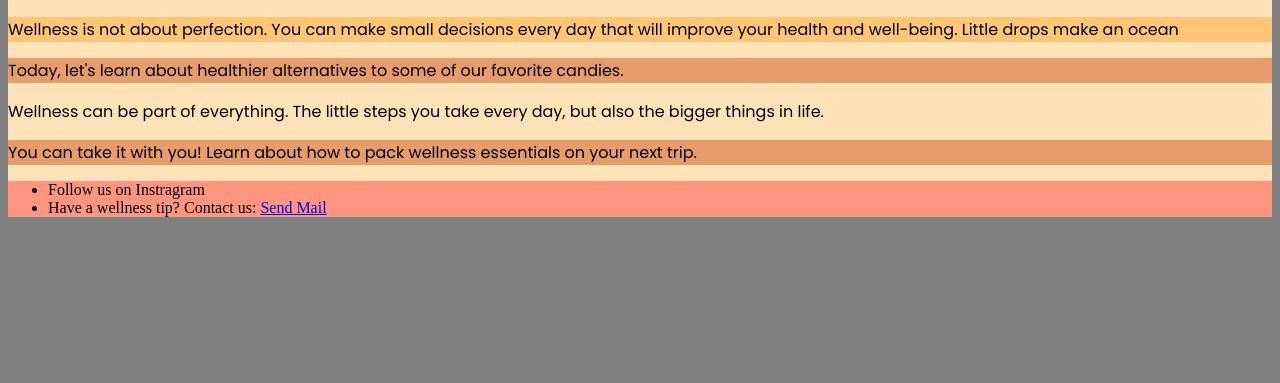
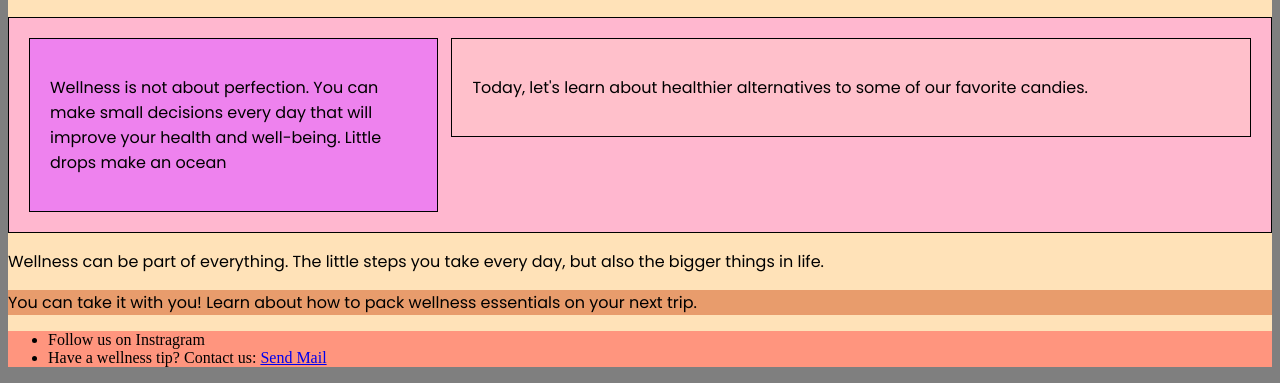
Before and after one commit to startingsomewhere/startingsomewhere.github.io, a plain HTML site: page unit_6/index.html in a window 1280 px wide. Shown: the part 506-889 px from the top of the page. Before the commit the page ends 800 px from the top, so only its background shows below. Drawn offline with Linux system fonts and the light colour scheme.

Commit message:
css updated

```diff
--- a/unit_6/css/style.css
+++ b/unit_6/css/style.css
@@ -32,6 +32,28 @@ section {
    background-color: #FFE2B8;
 }
 
+#two_column {
+    background-color: #FFB7CF;
+    border: 1px black solid;
+    padding: 20px;
+}
+
+#left {
+    background-color: violet;
+    border: 1px black solid;
+    padding: 20px;
+    float: left;
+    width: 30%;
+}
+
+#right {
+    background-color: pink;
+    border: 1px black solid;
+    padding: 20px;
+    float: right;
+    width: 62%;
+}
+
 h1 {
    font-family: 'Poppins', sans-serif;
    font-weight: 300
@@ -43,6 +65,15 @@ h1 {
 .image {
    position: relative;
    width: 100%; /* for IE 6 */
+}
+
+.clearfix:after {
+   visibility: hidden;
+    display: block;
+    font-size: 0;
+    content: " ";
+    clear: both;
+    height: 0;
 }
 
 h2 {
```
